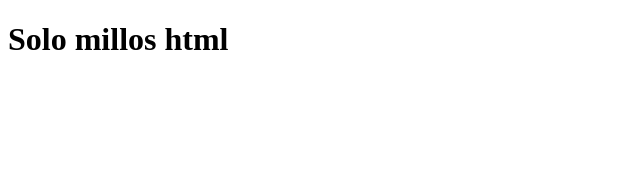
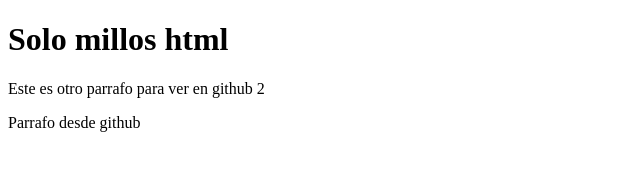
Before and after one commit to SANTIAGOROCHA777/preuba, a plain HTML site: page index.html in a window 1280 px wide. Shown: the whole page, without its empty margins (0-640 px from the left). Drawn offline with Linux system fonts and the light colour scheme.

Commit message:
Agrego nuevo párrafo desde github

```diff
--- a/index.html
+++ b/index.html
@@ -8,5 +8,7 @@
 </head>
 <body>
     <h1>Solo millos html</h1>
+    <p>Este es otro parrafo para ver en github 2</p>
+    <p>Parrafo desde github</p>
 </body>
 </html>
```
